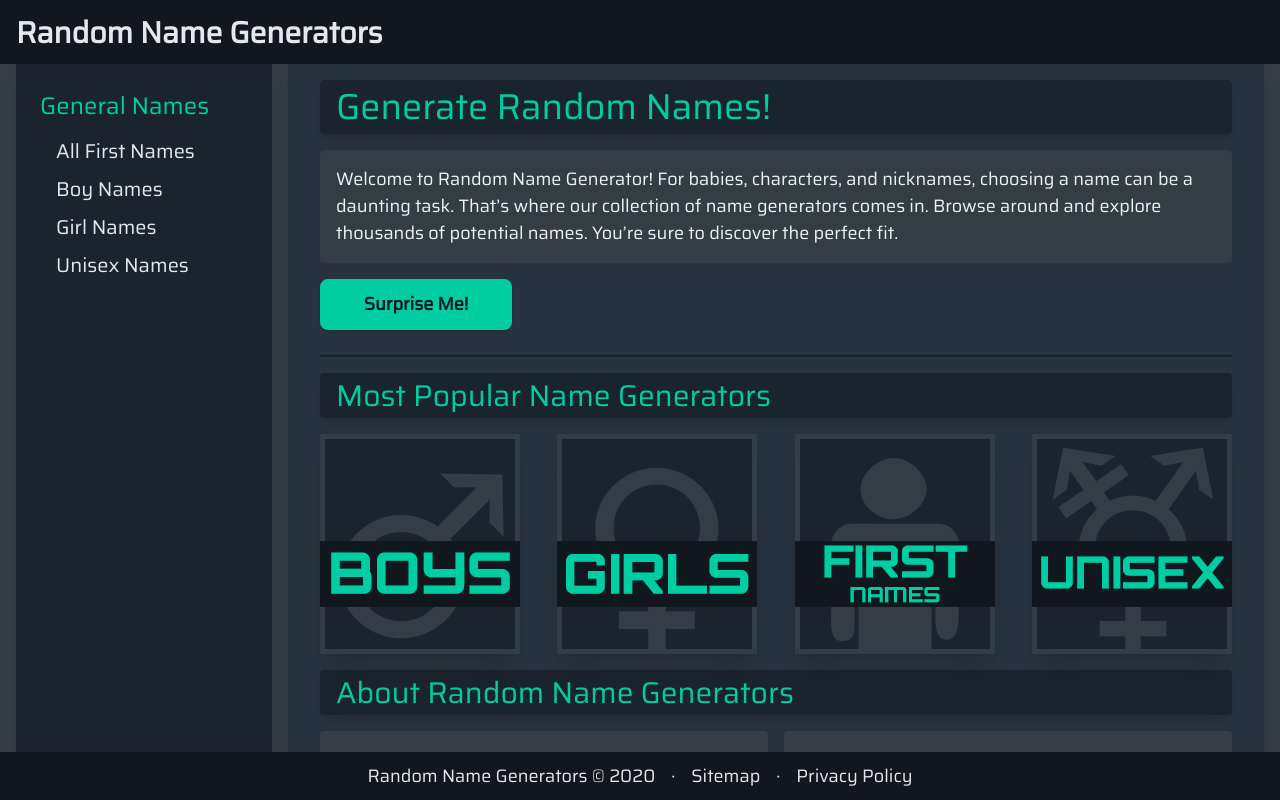
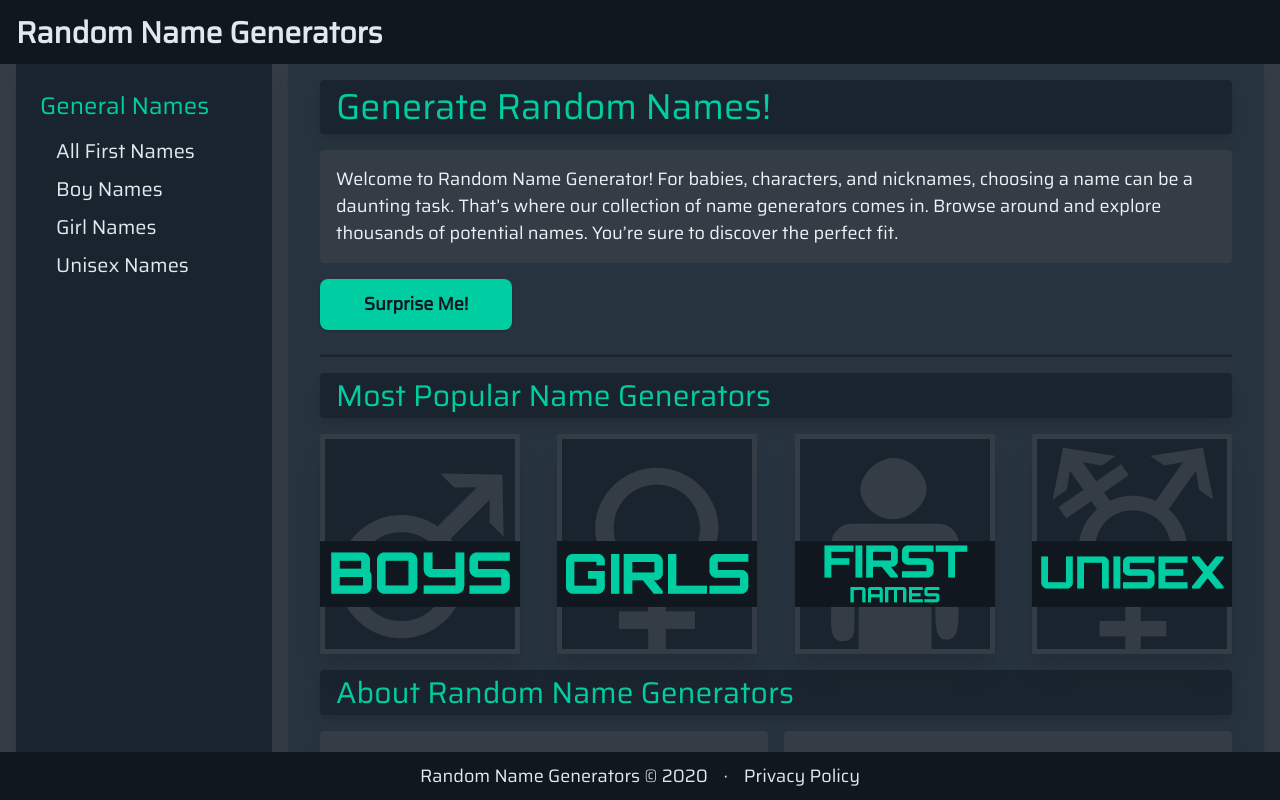
Before and after one commit to Cdplourde/random-name-generators, a Nuxt app: page / in a window 1280 px wide. Built offline with nearby package versions, Linux system fonts and the light colour scheme.

Commit message:
remove sitemap link in footer

```diff
--- a/components/Footer.vue
+++ b/components/Footer.vue
@@ -8,10 +8,6 @@
       <ul class="text-gray-300 h-full flex text-xs sm:text-lg justify-center items-center">
         <li class="px-1 sm:px-4">
           <router-link to="/">Random Name Generators © {{ getDate() }}</router-link>
-        </li>
-        ·
-        <li class="px-1 sm:px-4">
-          <router-link to="/sitemap.xml">Sitemap</router-link>
         </li>
         ·
         <li class="px-1 sm:px-4">
```
